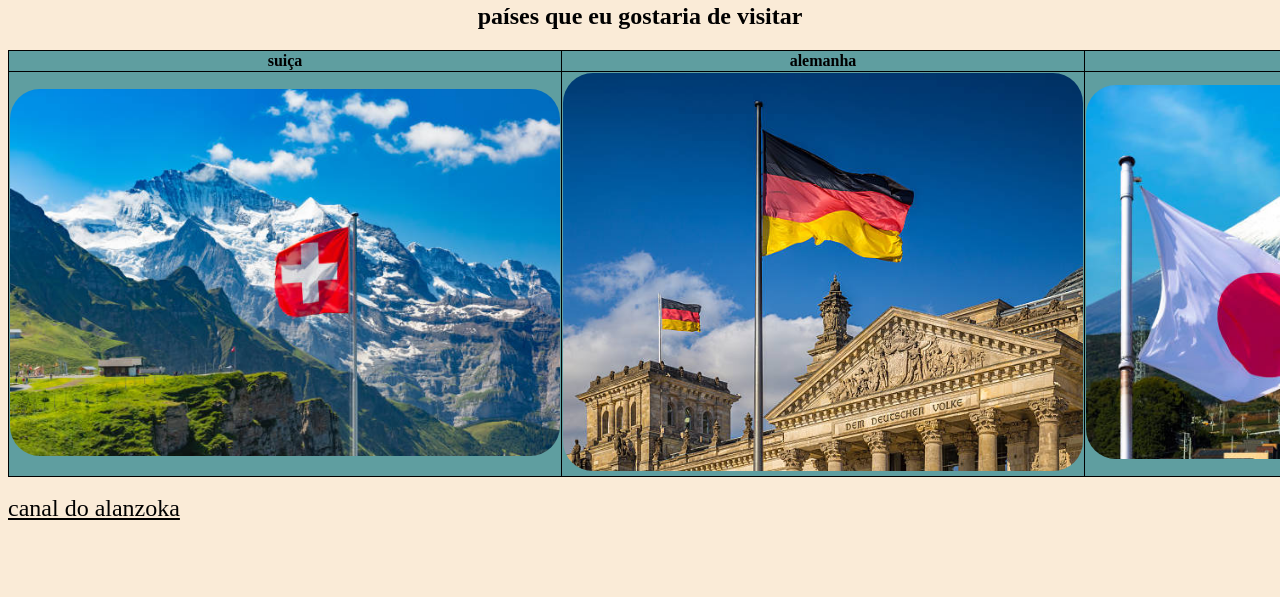
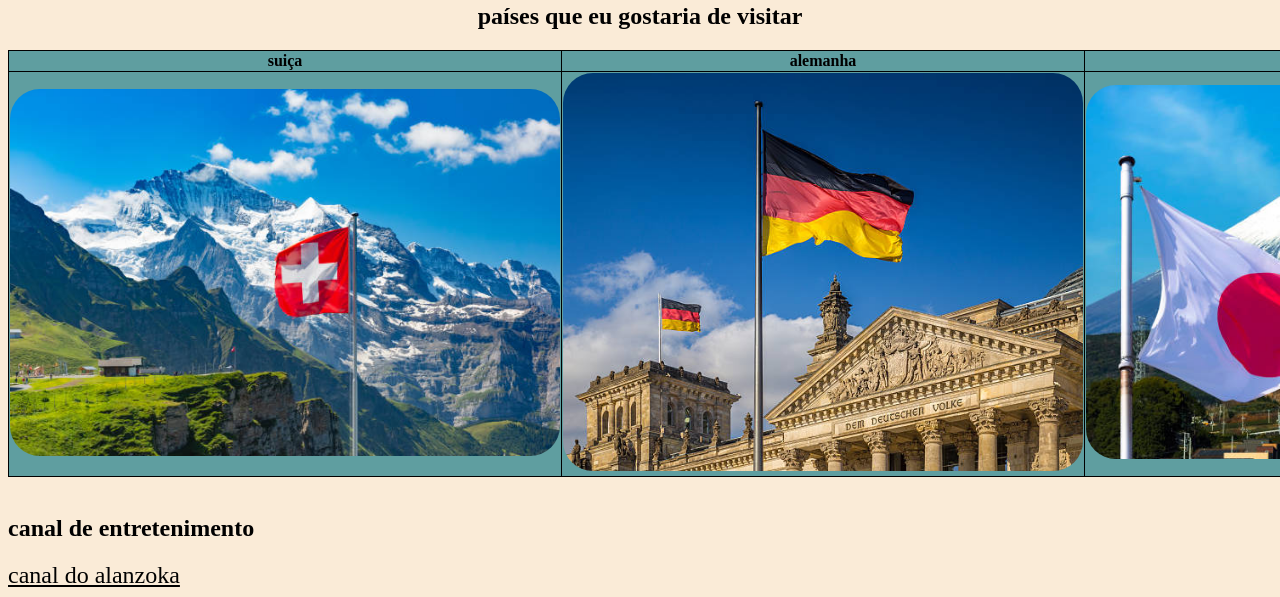
Before and after one commit to erripexys/fds.uninter, a plain HTML site: page index.html in a window 1280 px wide. Shown: the part 476-1073 px from the top of the page. Before the commit the page ends 1006 px from the top, so only its background shows below. Drawn offline with Linux system fonts and the light colour scheme.

Commit message:
Update index.html

```diff
--- a/index.html
+++ b/index.html
@@ -70,6 +70,7 @@
 
 <br>
 
+<h2>canal de entretenimento</h2>
 <a href="https://www.youtube.com/@alanzoka">canal do alanzoka</a>
 
 </body>
```
